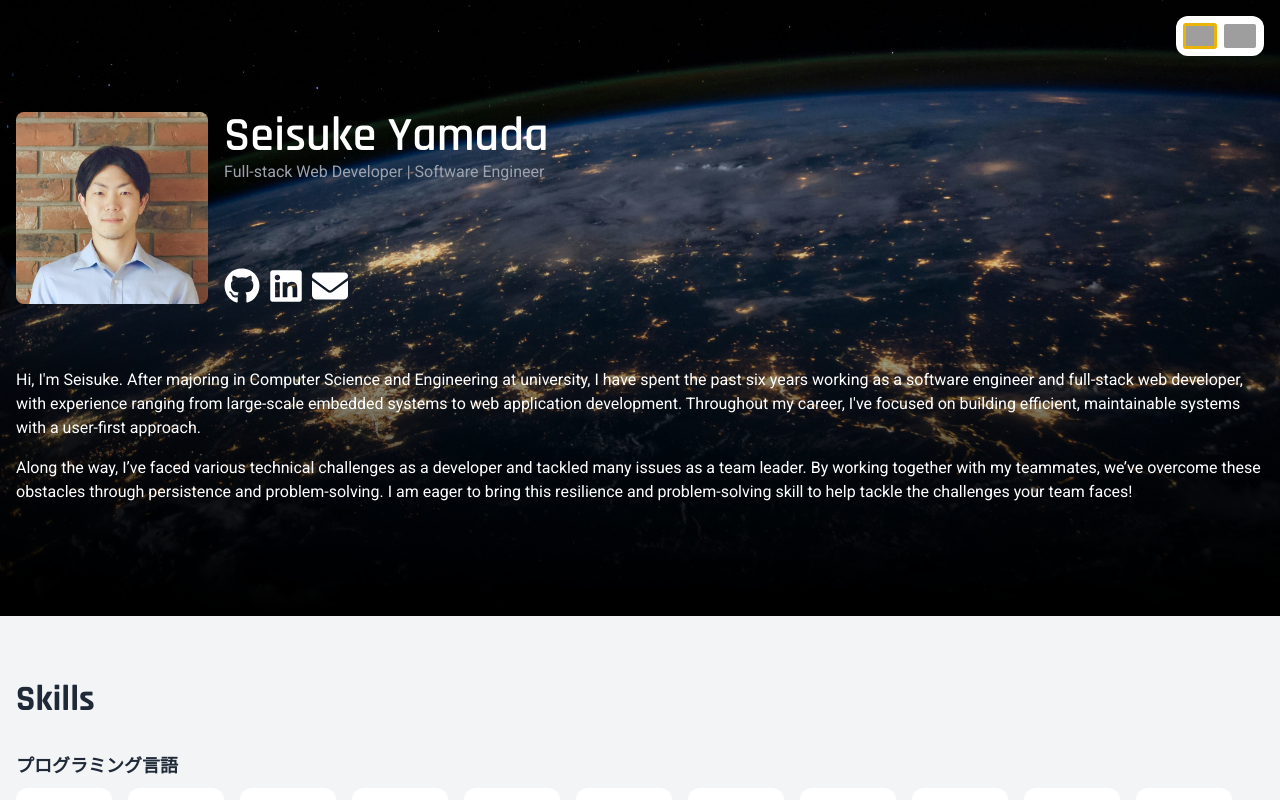
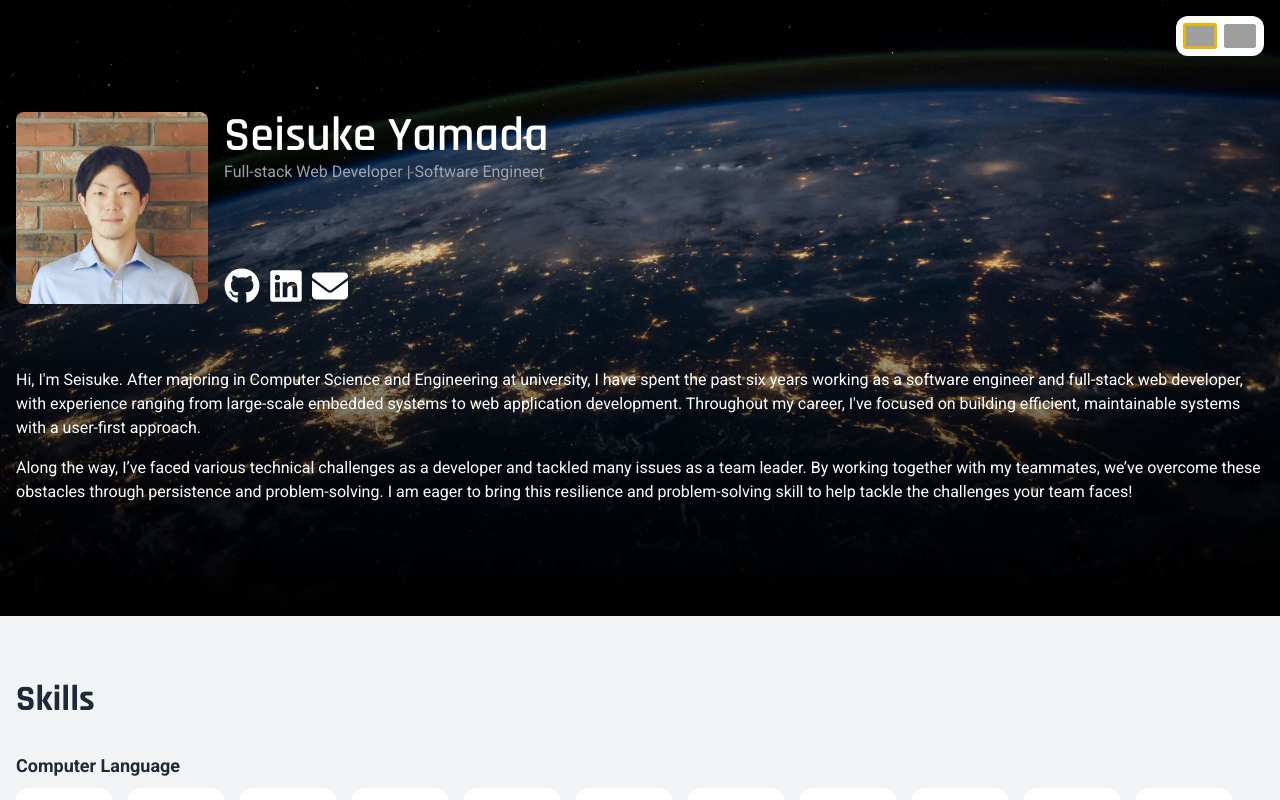
Before and after one commit to seihello/new-portfolio, a Next.js app: page / in a window 1280 px wide. Shown: the top 800 px of the page. Built offline with nearby package versions, Linux system fonts and the light colour scheme; grey boxes are pictures that could not be loaded; what tailwindcss-text-fill would draw is missing.

Commit message:
fix: resolve the language switch not working

```diff
--- a/app/page.tsx
+++ b/app/page.tsx
@@ -66,7 +66,7 @@ export default function Home() {
           </div>
         </div>
       </div>
-      <SkillsSection />
+      <SkillsSection isEnglish={isEnglish} />
       <ProjectsSection isEnglish={isEnglish} />
       <ExperiencesSection isEnglish={isEnglish} />
     </main>
```
